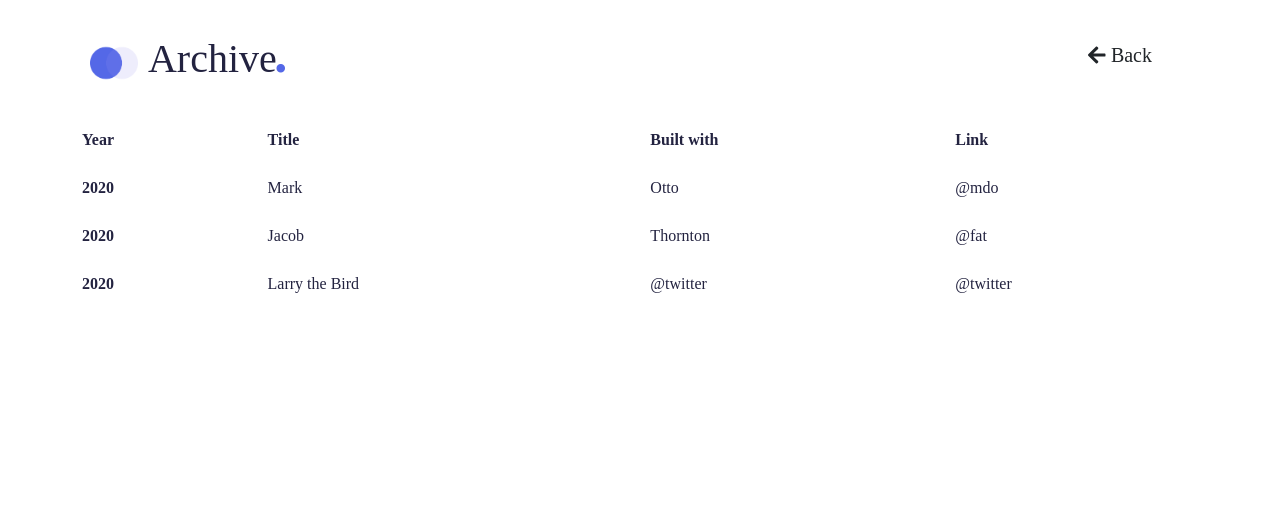
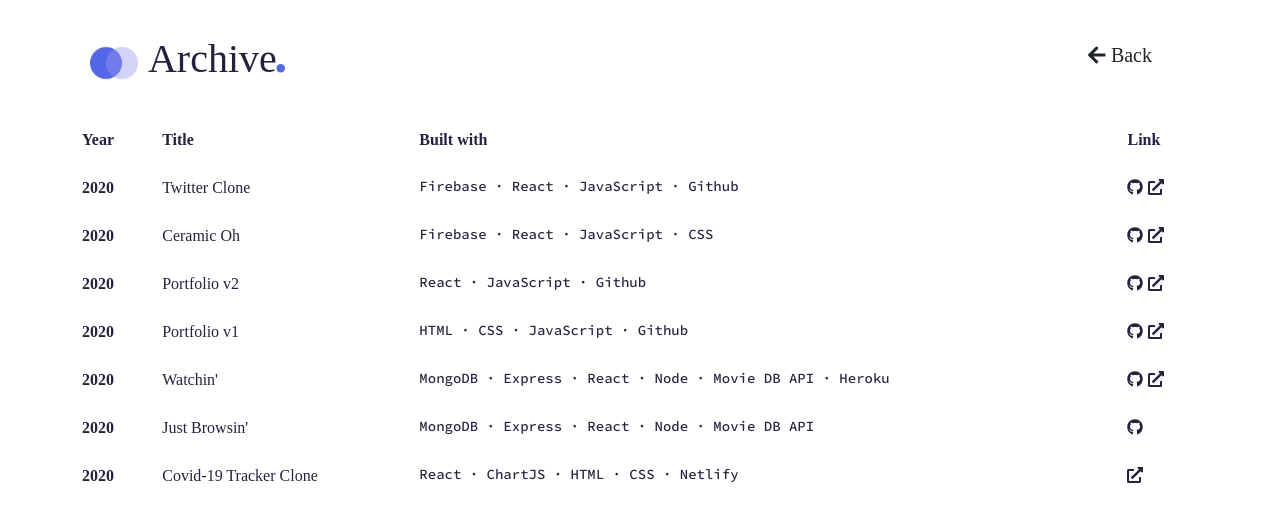
Before and after one commit to goleedev/goleedev.github.io, a React (Create React App) app: page /archive in a window 1280 px wide. Shown: the top 522 px of the page. Built offline with nearby package versions, Linux system fonts and the light colour scheme; a web font is replaced by a local one.

Commit message:
1.3 Add archive list

```diff
--- a/src/components/About.css
+++ b/src/components/About.css
@@ -82,6 +82,7 @@
     height: 350px;
     margin-bottom: 40px !important;
     margin-right: 50px !important;
+    border-radius: 10px;
     transition: all 0.2s ease-out;
     z-index: 9999;
 }
@@ -93,6 +94,7 @@
 .about-left div {
     position: absolute;
     border: 3px solid #b5dacd;
+    border-radius: 10px;
     width: 350px;
     height: 350px;
     margin-left: 20px !important;
--- a/src/components/Contact.css
+++ b/src/components/Contact.css
@@ -17,7 +17,7 @@
 .get-in-touch {
     text-align: center;
     margin: 0 auto !important;
-    margin-bottom: 5%;
+    margin-bottom: 5% !important;
 }
 
 .contact-form .form-field {
@@ -84,6 +84,13 @@
     width:200px;
 }
 
+div.get-in-touch-content {
+    margin: 0% auto !important;
+    padding: 0 !important;
+    margin-bottom: 5% !important;
+    width: 100% !important;
+}
+
 .contact-form .submit-btn:hover {
     background-color: #c898e4;
     box-shadow: 0px 4px 8px -3px #c898e4;
@@ -105,10 +112,6 @@
     z-index: 99999;
 }
 
-.get-in-touch-content {
-    width: 100%;
-}
-
 .contact-form {
     padding: 0 !important;
     margin: 0 auto !important;
--- a/src/components/Contact.js
+++ b/src/components/Contact.js
@@ -32,7 +32,7 @@
             { isLoaded ?
             <>
             <div className="get-in-touch-content col-lg-12 row">
-                <form encType="multipart/form-data" method="post" onSubmit={onSubmit} className="contact-form row col-lg-6">
+                <form encType="multipart/form-data" method="post" onSubmit={onSubmit} className="contact-form row col-lg-6" autoComplete="off">
                     <div className="form-field col-lg-12">
                         <input name="name" id="name" className="input-text js-input" type="text" required />
                         <label className="label" htmlFor="name">Name</label>
--- a/src/components/Footer.js
+++ b/src/components/Footer.js
@@ -4,8 +4,6 @@
 import './Footer.css';
 
 const Footer = () => {
-    // Footer Pointing
-
     return (
         <footer className="footer-container container">
             <div className="col-lg-12">
@@ -21,7 +19,6 @@
                     </button>
                 </p>
             </div>
-            <span id="footer-pointing" role="img" aria-label="pointing">☝️</span>
             <p id="copy" className="col-lg-12">
                 &copy; Copyright {new Date().getFullYear()} GO Lee. All rights reserved.
             </p>
--- a/src/components/Router.js
+++ b/src/components/Router.js
@@ -10,6 +10,7 @@
         <Router>
             <Switch>
                 <Route exact path="/" component={Main} />
+                <Route exact path="/home" component={Main} />
                 <Route exact path="/archive" component={Archive} />
                 <Route component={NotFound} />
             </Switch>
--- a/src/components/Work.css
+++ b/src/components/Work.css
@@ -27,9 +27,3 @@
     color: #232340 !important;
     border-bottom: 2px solid #232340 !important;
 }
-
-@media (max-width: 992px) {
-    .work-container {
-        margin-bottom: 20% !important;
-    }
-}
--- a/src/routes/Archive.css
+++ b/src/routes/Archive.css
@@ -1,4 +1,6 @@
 /* Archive */
+@import url('https://fonts.googleapis.com/css2?family=Source+Code+Pro:wght@500&display=swap');
+
 .nav-goback {
     position: absolute;
     top: 5%;
@@ -28,8 +30,27 @@
     margin-bottom: 10%;
 }
 
+td > a {
+    color: #232340;
+    margin-right: 5px;
+}
+
+td > a:hover {
+    color: #5468e7;
+}
+
+.built {
+    font-family: 'Source Code Pro', monospace !important;
+    font-size: 14px;
+}
+
 @media (max-width: 992px) {
     .archive-container {
         margin: 10% auto !important;
     }
+    td > a {
+        margin: 0 !important;
+        margin-left: -2px !important;
+        margin-right: 2px !important;
+    }
 }
--- a/src/routes/Archive.js
+++ b/src/routes/Archive.js
@@ -1,8 +1,8 @@
 import React from 'react';
 import { useHistory } from 'react-router-dom/cjs/react-router-dom';
 import { FontAwesomeIcon } from "@fortawesome/react-fontawesome";
-import { faArrowLeft } from "@fortawesome/free-solid-svg-icons";
-import { Link } from 'react-router-dom/cjs/react-router-dom.min';
+import { faArrowLeft, faExternalLinkAlt } from "@fortawesome/free-solid-svg-icons";
+import { faGithub } from "@fortawesome/free-brands-svg-icons";
 import logo from "../images/logo.png";
 import './Archive.css';
 
@@ -33,21 +33,64 @@
             <tbody>
                 <tr>
                     <th scope="row">2020</th>
-                    <td colSpan="3">Mark</td>
-                    <td colSpan="3">Otto</td>
-                    <td>@mdo</td>
+                    <td colSpan="3">Twitter Clone</td>
+                    <td className="built" colSpan="3">Firebase · React · JavaScript · Github</td>
+                    <td>
+                        <a href="https://github.com/goleedev/nwitter"><FontAwesomeIcon icon={faGithub} /></a>
+                        <a href="https://goleedev.github.io/nwitter/#/"><FontAwesomeIcon icon={faExternalLinkAlt} /></a>
+                    </td>
                 </tr>
                 <tr>
                     <th scope="row">2020</th>
-                    <td colSpan="3">Jacob</td>
-                    <td colSpan="3">Thornton</td>
-                    <td>@fat</td>
+                    <td colSpan="3">Ceramic Oh</td>
+                    <td className="built" colSpan="3">Firebase · React · JavaScript · CSS</td>
+                    <td>
+                        <a href="https://github.com/goleedev/ohsujin-ceramic"><FontAwesomeIcon icon={faGithub} /></a>
+                        <a href="https://ohsujin-ceramic.web.app/"><FontAwesomeIcon icon={faExternalLinkAlt} /></a>
+                    </td>
                 </tr>
                 <tr>
                     <th scope="row">2020</th>
-                    <td colSpan="3">Larry the Bird</td>
-                    <td colSpan="3">@twitter</td>
-                    <td>@twitter</td>
+                    <td colSpan="3">Portfolio v2</td>
+                    <td className="built" colSpan="3">React · JavaScript · Github</td>
+                    <td>
+                        <a href="https://github.com/goleedev/golee"><FontAwesomeIcon icon={faGithub} /></a>
+                        <a href=""><FontAwesomeIcon icon={faExternalLinkAlt} /></a>
+                    </td>
+                </tr>
+                <tr>
+                    <th scope="row">2020</th>
+                    <td colSpan="3">Portfolio v1</td>
+                    <td className="built" colSpan="3">HTML · CSS · JavaScript · Github</td>
+                    <td>
+                        <a href="https://github.com/goleedev/goleedev.github.io"><FontAwesomeIcon icon={faGithub} /></a>
+                        <a href="https://goleedev.github.io/"><FontAwesomeIcon icon={faExternalLinkAlt} /></a>
+                    </td>
+                </tr>
+                <tr>
+                    <th scope="row">2020</th>
+                    <td colSpan="3">Watchin'</td>
+                    <td className="built" colSpan="3">MongoDB · Express · React · Node · Movie DB API · Heroku</td>
+                    <td>
+                        <a href="https://github.com/goleedev/movie-app"><FontAwesomeIcon icon={faGithub} /></a>
+                        <a href="https://watchin-app.herokuapp.com/"><FontAwesomeIcon icon={faExternalLinkAlt} /></a>
+                    </td>
+                </tr>
+                <tr>
+                    <th scope="row">2020</th>
+                    <td colSpan="3">Just Browsin'</td>
+                    <td className="built" colSpan="3">MongoDB · Express · React · Node · Movie DB API</td>
+                    <td>
+                        <a href="https://github.com/goleedev/justbrowsin"><FontAwesomeIcon icon={faGithub} /></a>
+                   </td>
+                </tr>
+                <tr>
+                    <th scope="row">2020</th>
+                    <td colSpan="3">Covid-19 Tracker Clone</td>
+                    <td className="built" colSpan="3">React · ChartJS · HTML · CSS · Netlify</td>
+                    <td>
+                        <a href="https://coronatrackergoleedev.netlify.app/"><FontAwesomeIcon icon={faExternalLinkAlt} /></a>
+                    </td>
                 </tr>
             </tbody>
             </table>
--- a/src/routes/Main.css
+++ b/src/routes/Main.css
@@ -42,6 +42,7 @@
 
 .header-right {
     margin-top: -5% !important;
+    z-index: -9999;
 }
 
 .header-right .my-pic {
```
Also changed, not shown: src/components/Work.js (+37 -3 lines), src/components/Footer.css (line endings or trailing spaces), src/images/logo.png.
